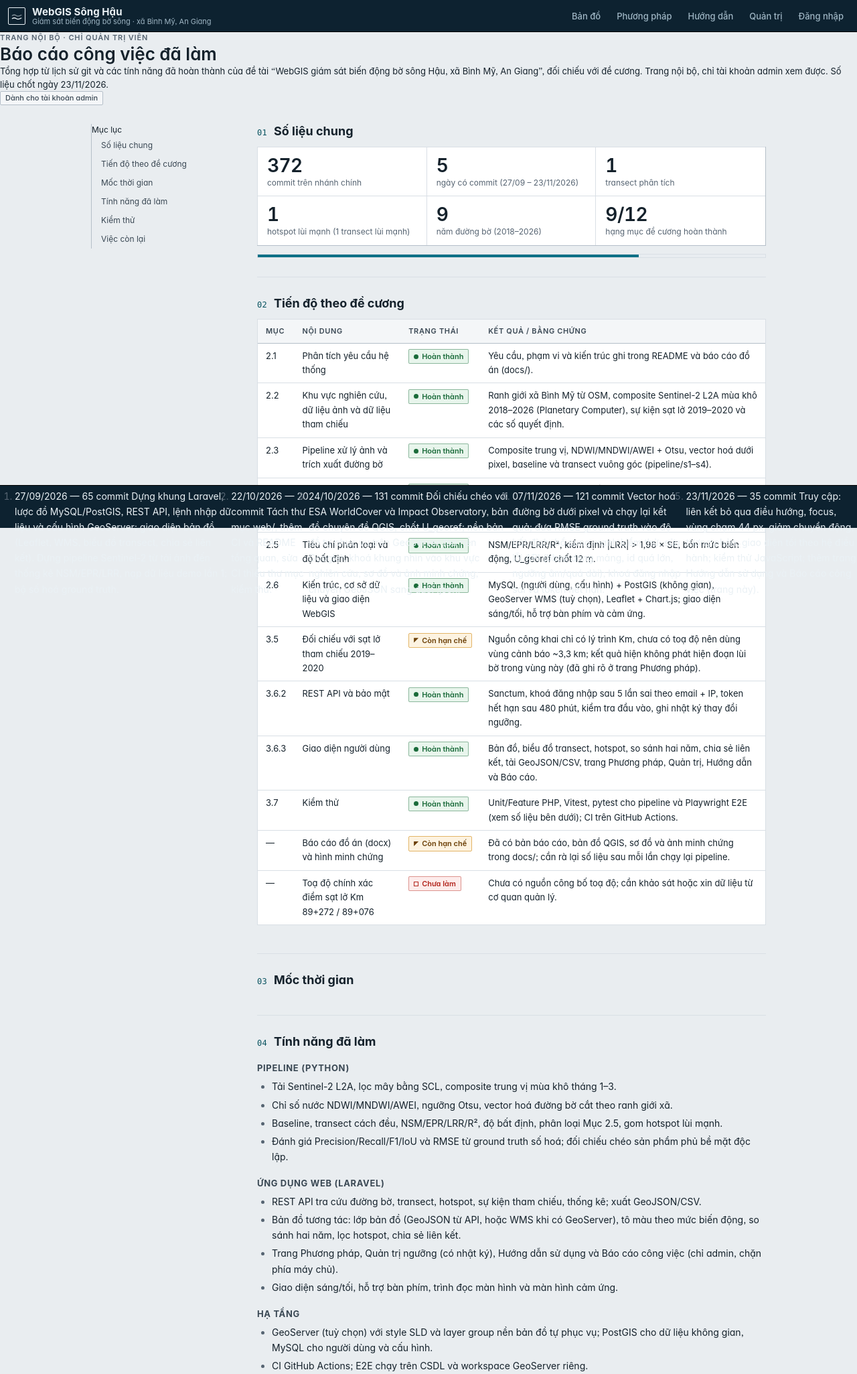
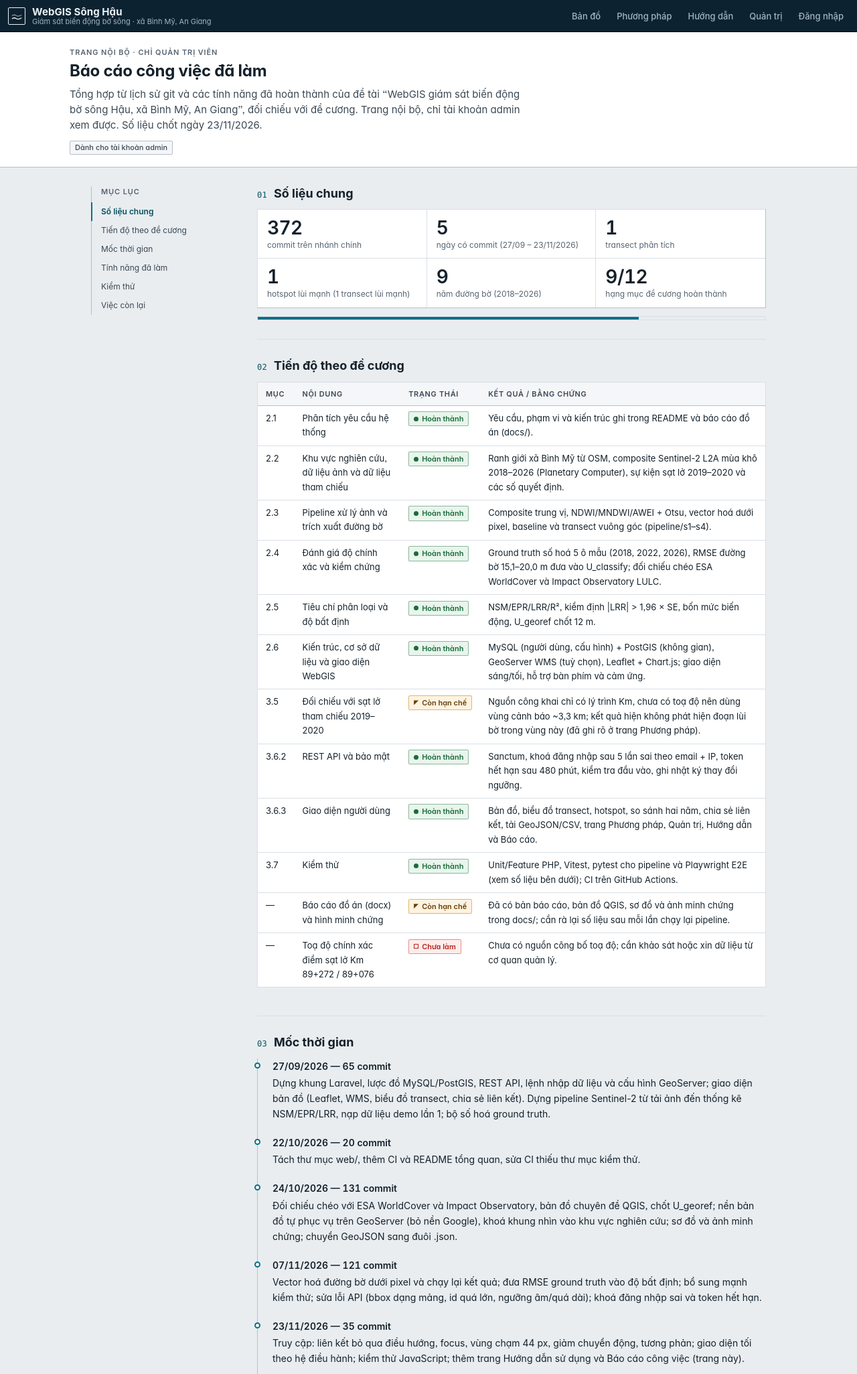
Before and after one commit to nvs15122k4/web-gis, a Laravel app: template web/resources/views/report/index.blade.php in a window 1280 px wide. Shown: the top 2051 px of the page at 67% size. Run offline with Laravel 12, Linux system fonts and the light colour scheme; the template is opened without the code that fills it: most values are stand-ins (such as "Sample title", 1, 10 or a date in 2020); style sheets or scripts are compiled from the project's sources; some libraries are stand-ins or nearby versions.

Commit message:
feat(ui): viết lại giao diện report/index

```diff
--- a/web/resources/views/report/index.blade.php
+++ b/web/resources/views/report/index.blade.php
@@ -30,18 +30,18 @@
 <body class="page">
 @include('partials.nav')
 <main id="main-content" tabindex="-1">
-<div class="page-hero">
-    <div class="page-hero-inner">
+<header class="page-head">
+    <div class="page-head-inner">
         <p class="eyebrow">Trang nội bộ · chỉ quản trị viên</p>
         <h1>Báo cáo công việc đã làm</h1>
         <p class="lead">Tổng hợp từ lịch sử git và các tính năng đã hoàn thành của đề tài “WebGIS giám sát biến động bờ sông Hậu, xã Bình Mỹ, An Giang”,
         đối chiếu với đề cương. Trang nội bộ, chỉ tài khoản admin xem được. Số liệu chốt ngày 23/11/2026.</p>
-        <p class="hero-meta"><span class="chip">Dành cho tài khoản admin</span></p>
+        <p class="page-meta"><span class="chip">Dành cho tài khoản admin</span></p>
     </div>
-</div>
+</header>
 <div class="doc-layout">
 <nav class="doc-toc" aria-label="Mục lục">
-    <p>Mục lục</p>
+    <p class="doc-toc-title">Mục lục</p>
     <a href="#so-lieu">Số liệu chung</a>
     <a href="#tien-do">Tiến độ theo đề cương</a>
     <a href="#moc-thoi-gian">Mốc thời gian</a>
@@ -81,7 +81,7 @@
 
     <section id="moc-thoi-gian">
         <h2>Mốc thời gian</h2>
-        <ol class="timeline">
+        <ol class="history">
             <li><time datetime="2026-09-27">27/09/2026 — 65 commit</time>
                 Dựng khung Laravel, lược đồ MySQL/PostGIS, REST API, lệnh nhập dữ liệu và cấu hình GeoServer; giao diện bản đồ (Leaflet, WMS, biểu đồ transect, chia sẻ liên kết).
                 Dựng pipeline Sentinel-2 từ tải ảnh đến thống kê NSM/EPR/LRR, nạp dữ liệu demo lần 1; bộ số hoá ground truth.</li>
@@ -146,5 +146,19 @@
 </article>
 </div>
 </main>
+<script>
+    // Đánh dấu mục đang đọc trong mục lục.
+    (() => {
+        const links = [...document.querySelectorAll('.doc-toc a')];
+        if (!links.length || !('IntersectionObserver' in window)) return;
+        const byId = new Map(links.map((a) => [a.getAttribute('href').slice(1), a]));
+        const io = new IntersectionObserver((es) => es.forEach((e) => {
+            if (!e.isIntersecting) return;
+            links.forEach((a) => a.classList.remove('is-current'));
+            byId.get(e.target.id)?.classList.add('is-current');
+        }), { rootMargin: '0px 0px -70% 0px' });
+        byId.forEach((_, id) => document.getElementById(id) && io.observe(document.getElementById(id)));
+    })();
+</script>
 </body>
 </html>
```
